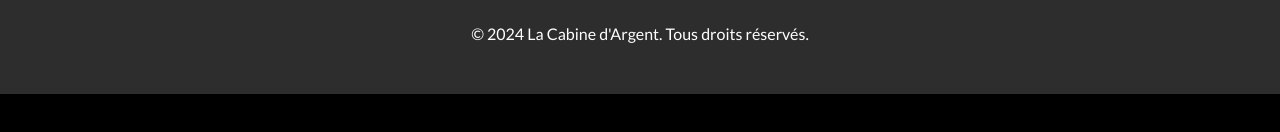
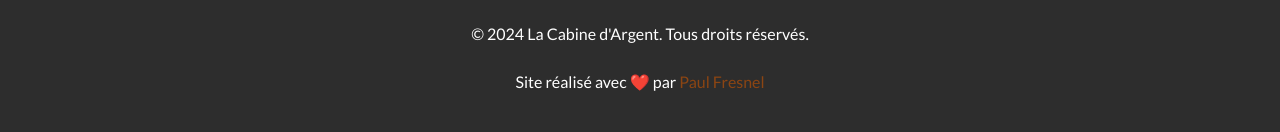
Before and after one commit to Paulfresnel/restaurant-template, a Next.js app: page / in a window 1280 px wide. Shown: the part 1603-1735 px from the top of the page. Before the commit the page ends 1697 px from the top, so only its background shows below. Built offline with nearby package versions, Linux system fonts and the light colour scheme; a web font is replaced by a local one.

Commit message:
added copyrights

```diff
--- a/src/components/layout/Footer.tsx
+++ b/src/components/layout/Footer.tsx
@@ -35,6 +35,8 @@ const Footer = () => {
         </div>
         <div className="mt-8 pt-8 border-t border-gray-700 text-center font-body">
           <p>&copy; {new Date().getFullYear()} La Cabine d&apos;Argent. Tous droits réservés.</p>
+          <br/>
+          <p>Site réalisé avec ❤️ par <a href="https://www.linkedin.com/in/paul-fresnel/" target="_blank" rel="noopener noreferrer" className="text-primary hover:text-secondary transition-colors duration-300">Paul Fresnel</a></p>
         </div>
       </div>
     </footer>
```
